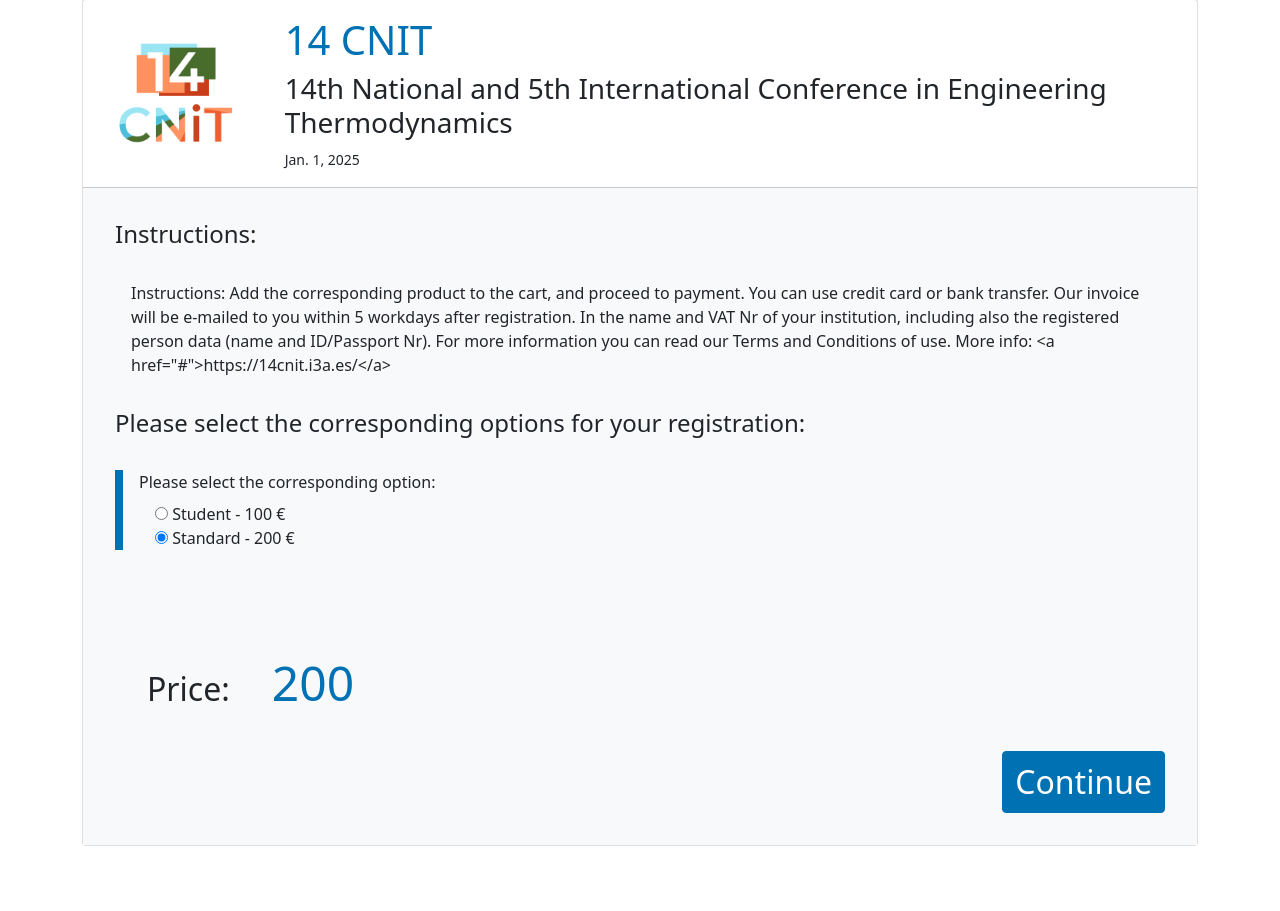
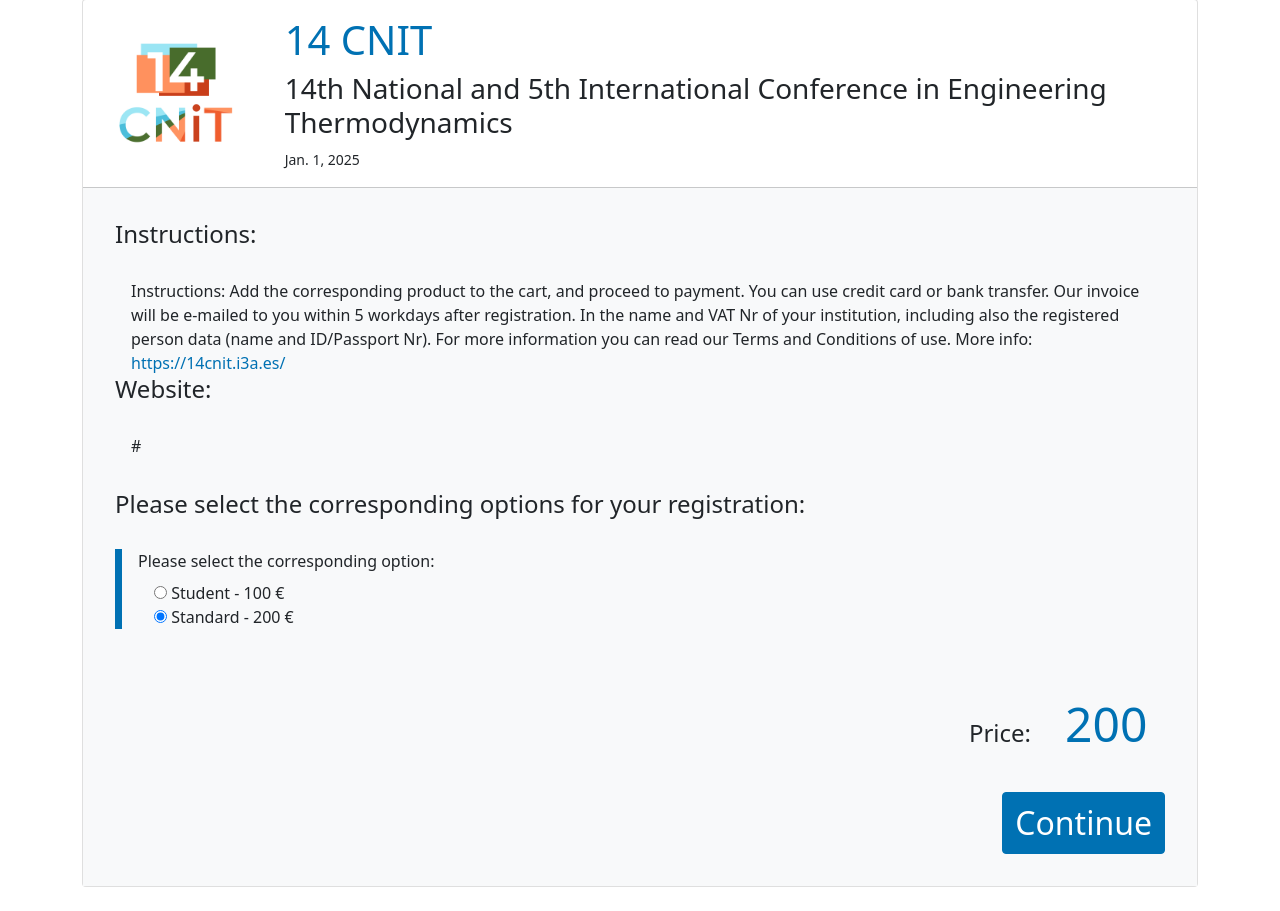
Before and after one commit to teopeleato/djangostore, a Django app: page /1 in a window 1280 px wide. Shown: the part 145-1056 px from the top of the page. Before the commit the page ends 991 px from the top, so only its background shows below. Run offline with Django 5.2, Linux system fonts and the light colour scheme; data comes from the database, SQL or seed files in the repository; both versions use the stored data as it was after the commit; some libraries are stand-ins or nearby versions.

Commit message:
campo con html y maquetar

```diff
--- a/djangostore/eventos/admin.py
+++ b/djangostore/eventos/admin.py
@@ -2,4 +2,8 @@ from django.contrib import admin
 from eventos.models import Evento
 
 # Register your models here.
-admin.site.register(Evento)
+@admin.register(Evento)
+class PaginaAdmin(admin.ModelAdmin):
+    list_display = ('codigo_i3a','titulo','activo')
+    list_filter = ['activo']
+    search_fields = ['codigo_i3a','titulo']
--- a/djangostore/eventos/forms/form_3.py
+++ b/djangostore/eventos/forms/form_3.py
@@ -88,7 +88,7 @@ class PrecioFormEvento3(forms.Form):
 
     precioFinal = forms.IntegerField(
         required = False,
-        label=mark_safe('Amount to pay in &#8364;:'),  # Marca el label como HTML seguro
+        label=mark_safe('Total to pay in &#8364;:'),  # Marca el label como HTML seguro
         initial = __standard,
         widget = forms.NumberInput(attrs={
             'class': 'precio-final',
--- a/djangostore/eventos/models.py
+++ b/djangostore/eventos/models.py
@@ -8,6 +8,7 @@ class Evento(models.Model):
     imagen = models.ImageField(upload_to='eventos/')
     fecha_inicio = models.DateField(default=datetime.date.today)
     fecha_fin = models.DateField(default=datetime.date.today)
+    web = models.TextField(default='#')
     descripcion = models.TextField(default='more info...')
     activo = models.BooleanField(default=False)
 
--- a/djangostore/eventos/static/css/styles.css
+++ b/djangostore/eventos/static/css/styles.css
@@ -55,11 +55,11 @@ a {
 
 .fieldWrapper {
     padding-left: 1em;
-    margin-top: 2em;
+    margin-top: 30px;
 }
 
 .question {
-    border-left: 8px solid var(--color1);
+    border-left: 7px solid var(--color1);
 }
 
 /* .fieldWrapper:has(.check-opcionales) {
@@ -83,9 +83,10 @@ textarea {
 .fieldWrapper:has(.precio-final) {
     display: flex;
     align-items: baseline;
+    justify-content: flex-end;
     gap: 10px; /* Espaciado entre el label y el input */
     border-left: none;
-    font-size: 2em;
+    font-size: 1.5em;
 }
 .precio-final {
     border: none;
--- a/djangostore/eventos/templates/eventos/detalle_evento.html
+++ b/djangostore/eventos/templates/eventos/detalle_evento.html
@@ -23,7 +23,11 @@
             <div class="p-3">
                 <p class="h4">Instructions:</p>
                 <div class="fieldWrapper">
-                    {{evento.descripcion}}
+                    {{evento.descripcion|safe}}
+                </div>
+                <p class="h4">Website:</p>
+                <div class="fieldWrapper">
+                    {{evento.web|safe}}
                 </div>
             </div>
             <div class="p-3">
--- a/djangostore/eventos/views.py
+++ b/djangostore/eventos/views.py
@@ -8,7 +8,7 @@ import logging
 logger = logging.getLogger(__name__)
 
 def home(request):
-    eventos = Evento.objects.all()
+    eventos = Evento.objects.filter(activo=True)
     return render(request, 'eventos/home.html', {'eventos': eventos})
 
 '''
```
Also changed, not shown: djangostore/db.sqlite3, djangostore/eventos/migrations/0007_evento_web.py (added).
